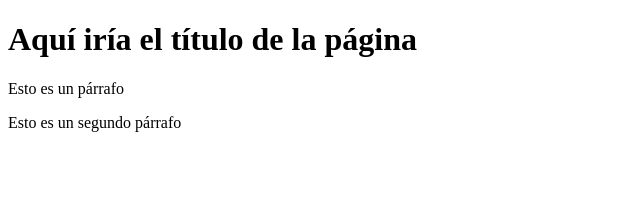
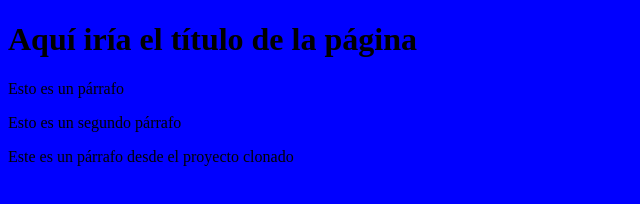
Before and after one commit to WilliamCode616/Proyecto-web-empresa-C, a plain HTML site: page index.html in a window 1280 px wide. Shown: the whole page, without its empty margins (0-640 px from the left). Drawn offline with Linux system fonts and the light colour scheme.

Commit message:
Commit desde proyecto clonado por pildoras2

```diff
--- a/index.html
+++ b/index.html
@@ -6,10 +6,12 @@
     <meta name="viewport" content="width=device-width, initial-scale=1.0">
     <title>Document</title>
 </head>
-    <style href="miEstilo.css"></style>
+    <link rel="stylesheet" type="text/css" href="miEstilo.css">
 <body>
     <h1>Aquí iría el título de la página</h1>
     <p>Esto es un párrafo</p>
     <p>Esto es un segundo párrafo</p>
+
+    <p>Este es un párrafo desde el proyecto clonado</p>
 </body>
 </html>
```
